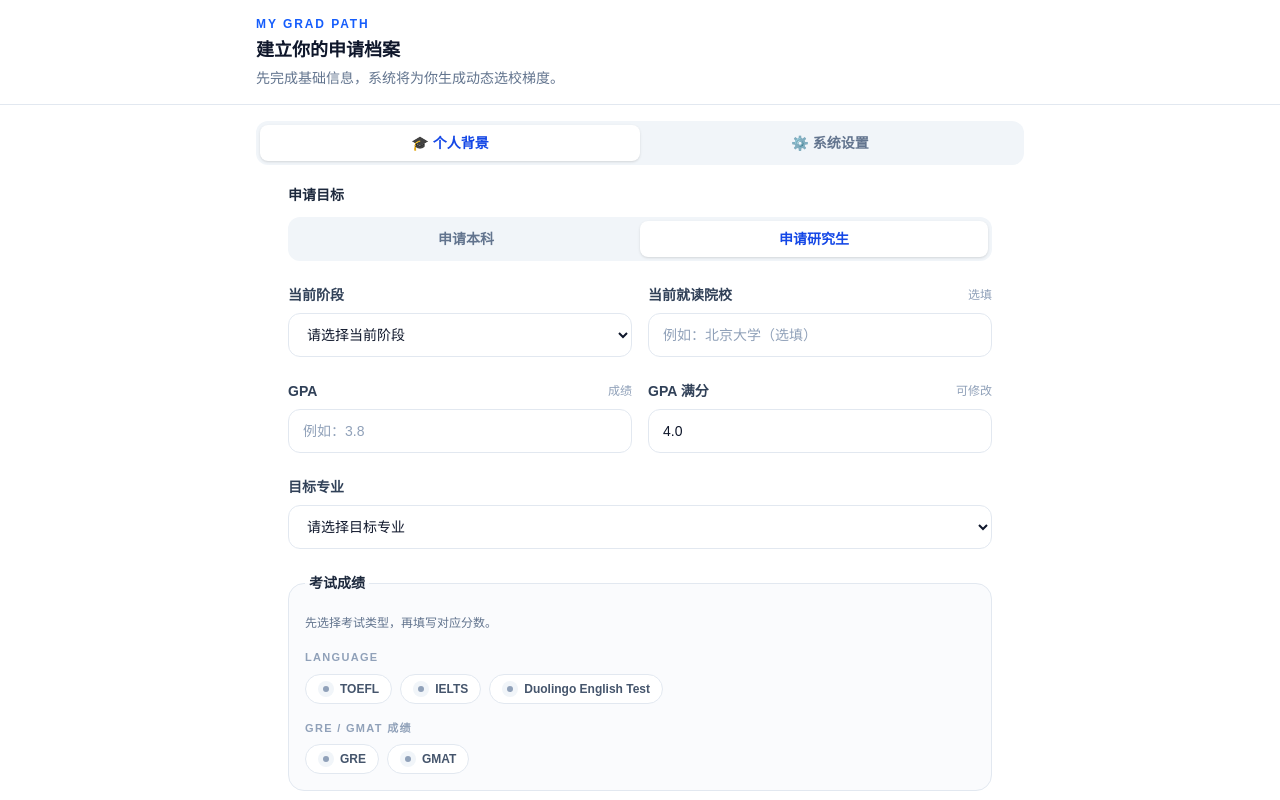
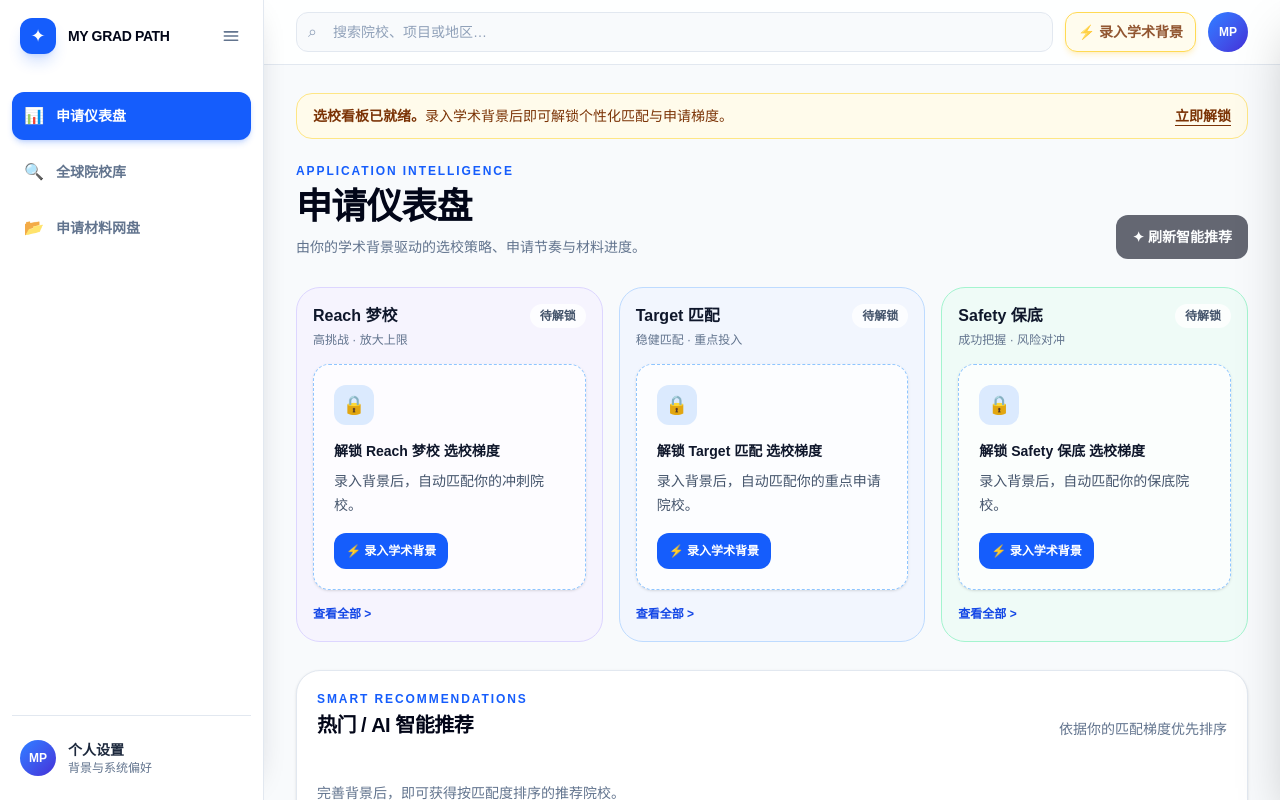
Before and after one commit to KoKo-LI/my-grad-app, a Next.js app: page / in a window 1280 px wide. Shown: the top 800 px of the page. Built offline with nearby package versions, Linux system fonts and the light colour scheme.

Commit message:
refactor: guide dashboard profile unlock

```diff
--- a/src/components/DashboardShell.tsx
+++ b/src/components/DashboardShell.tsx
@@ -33,6 +33,12 @@ const tierDetails: Record<SchoolItem["status"], { accent: string; description: s
     description: "成功把握 · 风险对冲",
     accent: "border-emerald-200 bg-emerald-50/70 dark:border-emerald-900/70 dark:bg-emerald-950/20",
   },
+};
+
+const unlockMessages: Record<SchoolItem["status"], string> = {
+  Reach: "录入背景后，自动匹配你的冲刺院校。",
+  Target: "录入背景后，自动匹配你的重点申请院校。",
+  Safety: "录入背景后，自动匹配你的保底院校。",
 };
 
 function subscribeToProfile(onStoreChange: () => void) {
@@ -161,7 +167,15 @@ function SchoolCard({ school }: { school: SchoolMatchResult }) {
   );
 }
 
-function SchoolTierBoard({ tiers }: { tiers: MatchTiers | null }) {
+function SchoolTierBoard({
+  isInitialized,
+  onUnlock,
+  tiers,
+}: {
+  isInitialized: boolean;
+  onUnlock: () => void;
+  tiers: MatchTiers | null;
+}) {
   return (
     <section aria-label="动态选校梯度" className="grid gap-4 xl:grid-cols-3">
       {(Object.keys(tierDetails) as SchoolItem["status"][]).map((tier) => {
@@ -175,10 +189,17 @@ function SchoolTierBoard({ tiers }: { tiers: MatchTiers | null }) {
                 <h2 className="text-base font-extrabold text-slate-900 dark:text-white">{details.title}</h2>
                 <p className="mt-1 text-xs text-slate-500">{details.description}</p>
               </div>
-              <span className="rounded-full bg-white/80 px-2.5 py-1 text-xs font-bold text-slate-600 dark:bg-slate-900/70 dark:text-slate-300">{schools.length} 所</span>
+              <span className="rounded-full bg-white/80 px-2.5 py-1 text-xs font-bold text-slate-600 dark:bg-slate-900/70 dark:text-slate-300">{isInitialized ? `${schools.length} 所` : "待解锁"}</span>
             </div>
             <div className="mt-4 space-y-3">
-              {tiers ? (
+              {!isInitialized ? (
+                <article className="rounded-2xl border border-dashed border-blue-300 bg-white/75 p-5 shadow-sm dark:border-blue-700 dark:bg-slate-950/75">
+                  <span className="flex size-10 items-center justify-center rounded-xl bg-blue-100 text-lg text-blue-700 dark:bg-blue-950/60 dark:text-blue-300">🔒</span>
+                  <h3 className="mt-4 text-sm font-extrabold text-slate-900 dark:text-white">解锁 {details.title} 选校梯度</h3>
+                  <p className="mt-2 text-sm leading-6 text-slate-600 dark:text-slate-300">{unlockMessages[tier]}</p>
+                  <button className="mt-4 inline-flex h-9 items-center justify-center rounded-xl bg-blue-600 px-3 text-xs font-bold text-white transition hover:bg-blue-700 focus:outline-none focus:ring-4 focus:ring-blue-500/20" onClick={onUnlock} type="button">⚡️ 录入学术背景</button>
+                </article>
+              ) : tiers ? (
                 schools.length > 0 ? schools.slice(0, 2).map((school) => <SchoolCard key={school.id} school={school} />) : <p className="rounded-2xl border border-dashed border-slate-300 bg-white/85 p-4 text-sm leading-6 text-slate-600 shadow-sm dark:border-slate-600 dark:bg-slate-950/85 dark:text-slate-200">当前筛选条件下暂无院校，可调整目标地区或补充背景资料。</p>
               ) : (
                 <div className="rounded-2xl border border-dashed border-slate-300 bg-white/85 p-5 text-sm leading-6 text-slate-600 shadow-sm dark:border-slate-600 dark:bg-slate-950/85 dark:text-slate-200">保存个人背景后，这里会基于 GPA 与语言门槛自动计算院校梯度。</div>
@@ -266,6 +287,7 @@ export default function DashboardShell() {
   const storedProfile = useSyncExternalStore(subscribeToProfile, getProfileSnapshot, getServerSnapshot);
   const storedTheme = useSyncExternalStore(subscribeToTheme, getThemeSnapshot, getServerSnapshot);
   const profile = useMemo(() => parseStoredProfile(storedProfile), [storedProfile]);
+  const isInitialized = profile !== null;
   const theme: ThemeMode = storedTheme === "dark" ? "dark" : "light";
   const [sidebarCollapsed, setSidebarCollapsed] = useState(false);
   const [mobileSidebarOpen, setMobileSidebarOpen] = useState(false);
@@ -274,7 +296,7 @@ export default function DashboardShell() {
   const [searchQuery, setSearchQuery] = useState("");
   const [savedSchoolIds, setSavedSchoolIds] = useState<Set<string>>(new Set());
   const { isLoading, run } = useActionLock();
-  const drawerOpen = drawerRequested || !profile;
+  const drawerOpen = drawerRequested;
 
   useEffect(() => {
     document.documentElement.classList.toggle("dark", theme === "dark");
@@ -340,20 +362,20 @@ export default function DashboardShell() {
             <button aria-label="打开侧边栏" aria-expanded={mobileSidebarOpen} className="rounded-xl p-2 text-slate-500 transition hover:bg-slate-100 hover:text-blue-700 dark:hover:bg-slate-800 dark:hover:text-blue-300 xl:hidden" onClick={() => setMobileSidebarOpen(true)} type="button">☰</button>
             <div className="relative min-w-0 flex-1"><span className="pointer-events-none absolute inset-y-0 left-3 flex items-center text-slate-400">⌕</span><input aria-label="全局搜索" className="h-10 w-full rounded-xl border border-slate-200 bg-slate-50 pl-9 pr-3 text-sm outline-none transition placeholder:text-slate-400 focus:border-blue-500 focus:ring-4 focus:ring-blue-500/10 dark:border-slate-700 dark:bg-slate-900 dark:text-white" onChange={(event) => setSearchQuery(event.target.value.slice(0, 80))} placeholder="搜索院校、项目或地区…" value={searchQuery} /></div>
             {profile && <p className="hidden whitespace-nowrap text-xs font-semibold text-slate-500 2xl:block">{getProfileSnapshotText(profile)}</p>}
-            <button className="hidden h-10 shrink-0 items-center rounded-xl border border-slate-200 px-3 text-sm font-bold text-slate-700 transition hover:border-blue-300 hover:bg-blue-50 hover:text-blue-700 lg:inline-flex dark:border-slate-700 dark:text-slate-200 dark:hover:bg-slate-800" onClick={() => setDrawerRequested(true)} type="button">✏️ 修改背景</button>
+            <button className={`inline-flex h-10 shrink-0 items-center rounded-xl border px-3 text-sm font-bold transition focus:outline-none focus:ring-4 ${isInitialized ? "border-slate-200 text-slate-700 hover:border-blue-300 hover:bg-blue-50 hover:text-blue-700 focus:ring-blue-500/10 dark:border-slate-700 dark:text-slate-200 dark:hover:bg-slate-800" : "animate-pulse border-amber-300 bg-amber-50 text-amber-900 shadow-md shadow-amber-400/20 hover:bg-amber-100 focus:ring-amber-400/30 dark:border-amber-500/70 dark:bg-amber-950/50 dark:text-amber-200 dark:hover:bg-amber-950"}`} onClick={() => setDrawerRequested(true)} type="button">{isInitialized ? "✏️ 修改背景" : "⚡️ 录入学术背景"}</button>
             <button aria-label="打开个人设置" className="flex size-10 shrink-0 items-center justify-center rounded-full bg-gradient-to-br from-blue-500 to-indigo-700 text-xs font-bold text-white" onClick={() => setDrawerRequested(true)} type="button">MP</button>
           </div>
         </header>
 
         <div className="mx-auto max-w-[1600px] px-4 py-7 sm:px-6 xl:px-8">
-          {!profile && <div className="mb-6 flex flex-col gap-3 rounded-2xl border border-amber-200 bg-amber-50 px-4 py-3 text-sm text-amber-900 sm:flex-row sm:items-center sm:justify-between dark:border-amber-900/70 dark:bg-amber-950/30 dark:text-amber-200"><span><strong>当前为演示模式，</strong>请先完善个人背景以启用动态选校算法。</span><button className="font-bold underline underline-offset-4" onClick={() => setDrawerRequested(true)} type="button">立即填写</button></div>}
+          {!isInitialized && <div className="mb-6 flex flex-col gap-3 rounded-2xl border border-amber-200 bg-amber-50 px-4 py-3 text-sm text-amber-900 sm:flex-row sm:items-center sm:justify-between dark:border-amber-900/70 dark:bg-amber-950/30 dark:text-amber-200"><span><strong>选校看板已就绪。</strong>录入学术背景后即可解锁个性化匹配与申请梯度。</span><button className="font-bold underline underline-offset-4" onClick={() => setDrawerRequested(true)} type="button">立即解锁</button></div>}
 
           <section className="mb-7 flex flex-col gap-4 lg:flex-row lg:items-end lg:justify-between">
             <div><p className="text-xs font-bold tracking-[0.16em] text-blue-600">APPLICATION INTELLIGENCE</p><h1 className="mt-2 text-3xl font-black tracking-tight text-slate-950 sm:text-4xl dark:text-white">申请仪表盘</h1><p className="mt-2 text-sm leading-6 text-slate-500">由你的学术背景驱动的选校策略、申请节奏与材料进度。</p></div>
-            <button className="inline-flex h-11 items-center justify-center rounded-xl bg-slate-950 px-4 text-sm font-bold text-white transition hover:bg-blue-700 disabled:cursor-not-allowed disabled:opacity-60 dark:bg-blue-600 dark:hover:bg-blue-500" disabled={!profile || isLoading} onClick={handleRefreshRecommendations} type="button">{isLoading ? "Loading..." : "✦ 刷新智能推荐"}</button>
+            <button className="inline-flex h-11 items-center justify-center rounded-xl bg-slate-950 px-4 text-sm font-bold text-white transition hover:bg-blue-700 disabled:cursor-not-allowed disabled:opacity-60 dark:bg-blue-600 dark:hover:bg-blue-500" disabled={!isInitialized || isLoading} onClick={handleRefreshRecommendations} type="button">{isLoading ? "Loading..." : "✦ 刷新智能推荐"}</button>
           </section>
 
-          <SchoolTierBoard tiers={searchedTiers} />
+          <SchoolTierBoard isInitialized={isInitialized} onUnlock={() => setDrawerRequested(true)} tiers={searchedTiers} />
           <div className="mt-7"><RecommendationCarousel isLoading={isLoading} onAdd={handleAddSchool} recommendations={recommendations} savedSchoolIds={savedSchoolIds} /></div>
           <div className="mt-7"><DeadlineChecklist schools={allSchools} /></div>
         </div>
--- a/src/components/ProfileDrawer.tsx
+++ b/src/components/ProfileDrawer.tsx
@@ -606,7 +606,6 @@ function ProfileForm({ initialProfile, onSaved }: { initialProfile: StudentProfi
 export default function ProfileDrawer({ onClose, onSaved, onThemeChange, open, profile, theme }: ProfileDrawerProps) {
   const [activeTab, setActiveTab] = useState<DrawerTab>("profile");
   const formKey = profile ? JSON.stringify(profile) : "onboarding";
-  const isOnboarding = open && profile === null;
 
   const handleClear = () => {
     clearLocalProfileData();
@@ -615,20 +614,17 @@ export default function ProfileDrawer({ onClose, onSaved, onThemeChange, open, p
 
   return (
     <div aria-hidden={!open} className={`fixed inset-0 z-50 transition ${open ? "pointer-events-auto" : "pointer-events-none"}`}>
-      {!isOnboarding && <button aria-label="关闭个人资料抽屉" className={`absolute inset-0 bg-slate-950/45 backdrop-blur-[2px] transition-opacity ${open ? "opacity-100" : "opacity-0"}`} onClick={onClose} tabIndex={open ? 0 : -1} type="button" />}
-      <aside aria-label="个人资料与系统设置" aria-modal="true" className={`absolute flex w-full flex-col bg-white transition-transform duration-300 dark:bg-slate-950 ${isOnboarding ? "inset-0 h-[100dvh] max-w-none" : "inset-y-0 right-0 max-w-xl border-l border-slate-200 shadow-2xl dark:border-slate-700"} ${open ? "translate-x-0" : "translate-x-full"}`} role="dialog">
-        <div className={`flex items-center justify-between border-b border-slate-200 py-4 dark:border-slate-700 ${isOnboarding ? "px-5 sm:px-8" : "px-5"}`}>
-          <div className={isOnboarding ? "mx-auto flex w-full max-w-3xl items-center justify-between" : undefined}>
-            <div>
+      <button aria-label="关闭个人资料抽屉" className={`absolute inset-0 bg-slate-950/45 backdrop-blur-[2px] transition-opacity ${open ? "opacity-100" : "opacity-0"}`} onClick={onClose} tabIndex={open ? 0 : -1} type="button" />
+      <aside aria-label="个人资料与系统设置" aria-modal="true" className={`absolute inset-y-0 right-0 flex w-full max-w-xl flex-col border-l border-slate-200 bg-white shadow-2xl transition-transform duration-300 dark:border-slate-700 dark:bg-slate-950 ${open ? "translate-x-0" : "translate-x-full"}`} role="dialog">
+        <div className="flex items-center justify-between border-b border-slate-200 px-5 py-4 dark:border-slate-700">
+          <div>
             <p className="text-xs font-bold tracking-[0.16em] text-blue-600">MY GRAD PATH</p>
-            <h2 className="mt-1 text-lg font-bold text-slate-900 dark:text-white">{isOnboarding ? "建立你的申请档案" : "个人资料中心"}</h2>
-            {isOnboarding && <p className="mt-1 text-sm text-slate-500">先完成基础信息，系统将为你生成动态选校梯度。</p>}
-            </div>
-            {profile && <button aria-label="关闭抽屉" className="rounded-lg p-2 text-slate-500 transition hover:bg-slate-100 hover:text-slate-900 dark:hover:bg-slate-800 dark:hover:text-white" onClick={onClose} type="button"><CloseIcon /></button>}
+            <h2 className="mt-1 text-lg font-bold text-slate-900 dark:text-white">个人资料中心</h2>
           </div>
+          <button aria-label="关闭抽屉" className="rounded-lg p-2 text-slate-500 transition hover:bg-slate-100 hover:text-slate-900 dark:hover:bg-slate-800 dark:hover:text-white" onClick={onClose} type="button"><CloseIcon /></button>
         </div>
 
-        <div className={`mt-4 grid grid-cols-2 rounded-xl bg-slate-100 p-1 dark:bg-slate-800 ${isOnboarding ? "mx-auto w-[calc(100%-2.5rem)] max-w-3xl sm:w-[calc(100%-4rem)]" : "mx-5"}`}>
+        <div className="mx-5 mt-4 grid grid-cols-2 rounded-xl bg-slate-100 p-1 dark:bg-slate-800">
           {([
             ["profile", "🎓 个人背景"],
             ["settings", "⚙️ 系统设置"],
@@ -637,7 +633,7 @@ export default function ProfileDrawer({ onClose, onSaved, onThemeChange, open, p
           ))}
         </div>
 
-        <div className={`flex-1 overflow-y-auto py-5 ${isOnboarding ? "mx-auto w-full max-w-3xl px-5 sm:px-8" : "px-5"}`}>
+        <div className="flex-1 overflow-y-auto px-5 py-5">
           {activeTab === "profile" ? (
             <ProfileForm initialProfile={profile ?? emptyProfile} key={formKey} onSaved={onSaved} />
           ) : (
```
